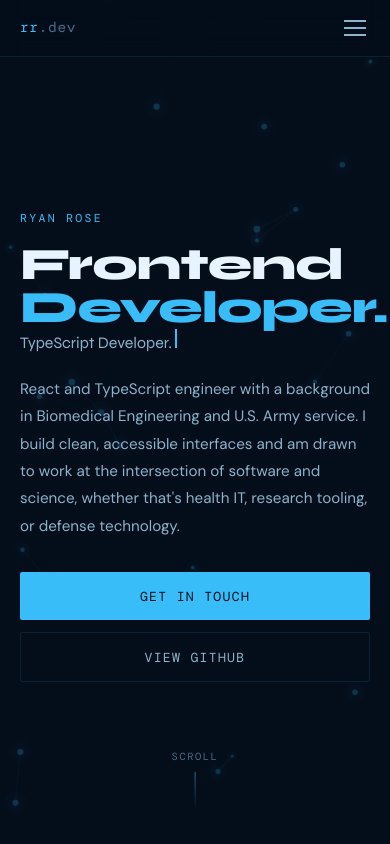
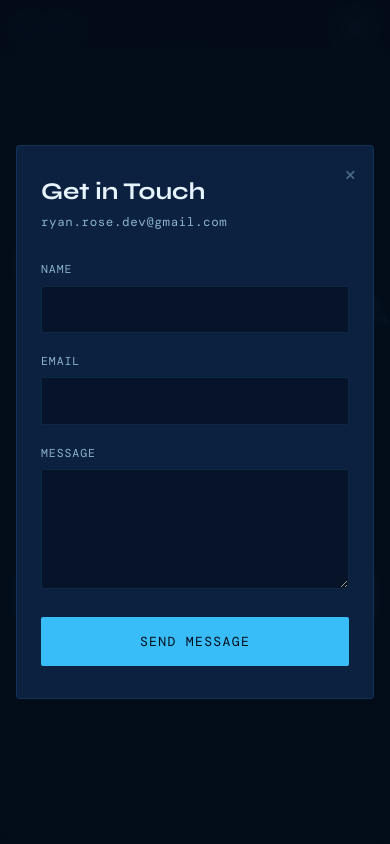
Before and after one commit to rmrose78/rr-dev, a React (Vite) app: page / in a window 390 px wide. Both pictures are taken after a click on the button "GET IN TOUCH". Built offline with nearby package versions, Linux system fonts and the light colour scheme.

Commit message:
feat: add contact modal component with form handling and styling chore: update .gitignore to include environment variable files chore: clean up package-lock.json by removing unnecessary libc entries

```diff
--- a/src/App.tsx
+++ b/src/App.tsx
@@ -1,15 +1,25 @@
-import { useState } from 'react'
+import { useEffect, useState } from 'react'
 import Nav from '@/components/layout/Nav'
 import Hero from '@/components/sections/Hero'
+import ContactModal from './components/ui/ContactModal'
 
 export default function App() {
   const [contactOpen, setContactOpen] = useState(false)
+
+  useEffect(() => {
+    console.log(contactOpen)
+  }, [contactOpen])
 
   return (
     <>
       <Nav onContactClick={() => setContactOpen(true)} />
       <main>
         <Hero onContactClick={() => setContactOpen(true)} />
+
+        <ContactModal
+          open={contactOpen}
+          onClose={() => setContactOpen(false)}
+        />
       </main>
     </>
   )
--- a/src/components/layout/Nav.tsx
+++ b/src/components/layout/Nav.tsx
@@ -64,7 +64,10 @@ export default function Nav({ onContactClick }: NavProps) {
 
           <button
             className={styles.cta}
-            onClick={onContactClick}
+            onClick={(e) => {
+              e.stopPropagation()
+              onContactClick()
+            }}
             aria-label="Open Contact Form"
           >
             Get in touch
--- /dev/null
+++ b/src/components/ui/ContactModal.module.scss
@@ -0,0 +1,115 @@
+@use '@/styles/_variables.scss' as *;
+@use '@/styles/_mixins.scss' as *;
+
+.modalTitle {
+  font-family: $font-heading;
+  font-size: 1.5rem;
+  font-weight: 700;
+  color: $text-primary;
+  margin-bottom: 0.35rem;
+}
+
+.modalSub {
+  font-family: $font-mono;
+  font-size: 0.78rem;
+  color: $text-secondary;
+  letter-spacing: 0.05em;
+  margin-bottom: 1.75rem;
+}
+
+.field {
+  display: flex;
+  flex-direction: column;
+  gap: 0.4rem;
+  margin-bottom: 1.25rem;
+}
+
+.label {
+  font-family: $font-mono;
+  font-size: 0.72rem;
+  color: $text-secondary;
+  letter-spacing: 0.08em;
+  text-transform: uppercase;
+}
+
+.input,
+.textarea {
+  background: rgba(4, 13, 26, 0.6);
+  border: 1px solid $border-subtle;
+  border-radius: 2px;
+  color: $text-primary;
+  font-family: $font-body;
+  font-size: 0.95rem;
+  padding: 0.65rem 0.85rem;
+  width: 100%;
+  transition: border-color $transition-base;
+
+  &:focus {
+    outline: none;
+    border-color: $electric-blue;
+  }
+
+  &::placeholder {
+    color: $text-muted;
+  }
+
+  // Override browser autofill background
+  &:-webkit-autofill,
+  &:-webkit-autofill:hover,
+  &:-webkit-autofill:focus {
+    -webkit-box-shadow: 0 0 0 1000px rgba(4, 13, 26, 0.6) inset;
+    -webkit-text-fill-color: $text-primary;
+    border-color: $electric-blue;
+    transition: background-color 5000s ease-in-out 0s;
+  }
+}
+
+.textarea {
+  resize: vertical;
+  min-height: 120px;
+}
+
+.btnPrimary {
+  font-family: $font-mono;
+  font-size: 0.82rem;
+  letter-spacing: 0.1em;
+  text-transform: uppercase;
+  color: $navy;
+  background: $electric-blue;
+  border: none;
+  padding: 0.85rem 1.8rem;
+  border-radius: 2px;
+  cursor: pointer;
+  width: 100%;
+  margin-top: 0.5rem;
+  transition: opacity $transition-base;
+
+  &:hover {
+    opacity: 0.85;
+  }
+
+  &:disabled {
+    opacity: 0.5;
+    cursor: not-allowed;
+  }
+}
+
+.errorMsg {
+  font-size: 0.85rem;
+  color: #f87171;
+  margin-bottom: 0.75rem;
+}
+
+.successState {
+  display: flex;
+  flex-direction: column;
+  align-items: center;
+  text-align: center;
+  padding: 1rem 0;
+  gap: 0.75rem;
+}
+
+.successIcon {
+  font-size: 2rem;
+  color: $teal;
+}
--- /dev/null
+++ b/src/components/ui/ContactModal.tsx
@@ -0,0 +1,152 @@
+import { useState } from 'react'
+import Modal from './Modal'
+import styles from './ContactModal.module.scss'
+
+interface ContactModalProps {
+  open: boolean
+  onClose: () => void
+}
+
+type FormStatus = 'idle' | 'submitting' | 'success' | 'error'
+
+interface FormFields {
+  name: string
+  email: string
+  message: string
+}
+
+const INITIAL_FIELDS: FormFields = {
+  name: '',
+  email: '',
+  message: '',
+}
+
+export default function ContactModal({ open, onClose }: ContactModalProps) {
+  const [fields, setFields] = useState<FormFields>(INITIAL_FIELDS)
+  const [status, setStatus] = useState<FormStatus>('idle')
+
+  function handleChange(
+    e: React.ChangeEvent<HTMLInputElement | HTMLTextAreaElement>
+  ) {
+    setFields((prev) => ({ ...prev, [e.target.name]: e.target.value }))
+  }
+
+  async function handleSubmit(e: React.FormEvent) {
+    e.preventDefault()
+    setStatus('submitting')
+
+    try {
+      const res = await fetch('https://api.web3forms.com/submit', {
+        method: 'POST',
+        headers: { 'Content-Type': 'application/json' },
+        body: JSON.stringify({
+          access_key: import.meta.env.VITE_WEB3FORMS_KEY,
+          ...fields,
+        }),
+      })
+
+      const data = await res.json()
+      const nextStatus = data.success ? 'success' : 'error'
+      setStatus(nextStatus)
+    } catch {
+      setStatus('error')
+    }
+  }
+
+  function handleClose() {
+    setStatus('idle')
+    setFields(INITIAL_FIELDS)
+    onClose()
+  }
+
+  return (
+    <Modal
+      open={open}
+      onClose={handleClose}
+      title="Get in Touch"
+      titleVisible={false}
+    >
+      {status === 'success' ? (
+        <div className={styles.successState}>
+          <p className={styles.successIcon}>✓</p>
+          <h2 className={styles.modalTitle}>Message sent.</h2>
+          <p className={styles.modalSub}>
+            Thanks for reaching out. I'll get back to you soon.
+          </p>
+          <button className={styles.btnPrimary} onClick={handleClose}>
+            Close
+          </button>
+        </div>
+      ) : (
+        <>
+          <h2 className={styles.modalTitle} id="modal-heading">
+            Get in Touch
+          </h2>
+          <p className={styles.modalSub}>ryan.rose.dev@gmail.com</p>
+
+          <form onSubmit={handleSubmit} noValidate>
+            <div className={styles.field}>
+              <label className={styles.label} htmlFor="modal-name">
+                Name
+              </label>
+              <input
+                className={styles.input}
+                id="modal-name"
+                name="name"
+                type="text"
+                autoComplete="name"
+                required
+                value={fields.name}
+                onChange={handleChange}
+              />
+            </div>
+
+            <div className={styles.field}>
+              <label className={styles.label} htmlFor="modal-email">
+                Email
+              </label>
+              <input
+                className={styles.input}
+                id="modal-email"
+                name="email"
+                type="email"
+                autoComplete="email"
+                required
+                value={fields.email}
+                onChange={handleChange}
+              />
+            </div>
+
+            <div className={styles.field}>
+              <label className={styles.label} htmlFor="modal-message">
+                Message
+              </label>
+              <textarea
+                className={styles.textarea}
+                id="modal-message"
+                name="message"
+                required
+                value={fields.message}
+                onChange={handleChange}
+              />
+            </div>
+
+            {status === 'error' && (
+              <p className={styles.errorMsg} role="alert">
+                Something went wrong. Please try again or email me directly.
+              </p>
+            )}
+
+            <button
+              className={styles.btnPrimary}
+              type="submit"
+              disabled={status === 'submitting'}
+            >
+              {status === 'submitting' ? 'Sending...' : 'Send Message'}
+            </button>
+          </form>
+        </>
+      )}
+    </Modal>
+  )
+}
--- /dev/null
+++ b/src/components/ui/Modal.module.scss
@@ -0,0 +1,67 @@
+@use '@/styles/_variables.scss' as *;
+@use '@/styles/_mixins.scss' as *;
+
+.overlay {
+  position: fixed;
+  inset: 0;
+  background: rgba(4, 13, 26, 0.92);
+  backdrop-filter: blur(8px);
+  z-index: 200;
+}
+
+.contentWrapper {
+  position: fixed;
+  inset: 0;
+  z-index: 201;
+  display: flex;
+  align-items: center;
+  justify-content: center;
+  padding: 1rem;
+  pointer-events: none;
+}
+
+.modal {
+  background: $navy-800;
+  border: 1px solid $border-subtle;
+  width: 100%;
+  max-width: 480px;
+  padding: 2rem 1.5rem;
+  border-radius: 4px;
+  position: relative;
+  pointer-events: all;
+  max-height: 90vh;
+  overflow-y: auto;
+
+  @include small {
+    padding: 2.5rem;
+  }
+}
+
+.closeBtn {
+  position: absolute;
+  top: 1rem;
+  right: 1rem;
+  background: none;
+  border: none;
+  color: $text-muted;
+  font-size: 1.5rem;
+  cursor: pointer;
+  line-height: 1;
+  transition: color $transition-base;
+
+  &:hover {
+    color: $text-primary;
+  }
+}
+
+.title {
+  font-family: $font-heading;
+  font-size: 1.5rem;
+  font-weight: 700;
+  color: $text-primary;
+  margin-bottom: 0.35rem;
+}
+
+.visuallyHidden {
+  @include visually-hidden;
+}
--- /dev/null
+++ b/src/components/ui/Modal.tsx
@@ -0,0 +1,72 @@
+import * as Dialog from '@radix-ui/react-dialog'
+import { VisuallyHidden } from '@radix-ui/react-visually-hidden'
+import { AnimatePresence, motion } from 'framer-motion'
+import styles from './Modal.module.scss'
+
+interface ModalProps {
+  open: boolean
+  onClose: () => void
+  title: string
+  children: React.ReactNode
+  titleVisible?: boolean
+}
+
+export default function Modal({
+  open,
+  onClose,
+  title,
+  children,
+  titleVisible = false,
+}: ModalProps) {
+  return (
+    <Dialog.Root open={open} onOpenChange={(isOpen) => !isOpen && onClose()}>
+      <Dialog.Portal>
+        <AnimatePresence>
+          {open && (
+            <>
+              <Dialog.Overlay asChild>
+                <motion.div
+                  className={styles.overlay}
+                  initial={{ opacity: 0 }}
+                  animate={{ opacity: 1 }}
+                  exit={{ opacity: 0 }}
+                  transition={{ duration: 0.2 }}
+                />
+              </Dialog.Overlay>
+
+              <Dialog.Content
+                className={styles.contentWrapper}
+                aria-describedby={undefined}
+              >
+                {titleVisible ? (
+                  <Dialog.Title className={styles.title}>{title}</Dialog.Title>
+                ) : (
+                  <VisuallyHidden>
+                    <Dialog.Title>{title}</Dialog.Title>
+                  </VisuallyHidden>
+                )}
+
+                <motion.div
+                  className={styles.modal}
+                  initial={{ opacity: 0, scale: 0.97 }}
+                  animate={{ opacity: 1, scale: 1 }}
+                  exit={{ opacity: 0, scale: 0.97 }}
+                  transition={{ duration: 0.25, ease: 'easeInOut' }}
+                >
+                  <Dialog.Close
+                    className={styles.closeBtn}
+                    aria-label="Close modal"
+                  >
+                    &times;
+                  </Dialog.Close>
+
+                  {children}
+                </motion.div>
+              </Dialog.Content>
+            </>
+          )}
+        </AnimatePresence>
+      </Dialog.Portal>
+    </Dialog.Root>
+  )
+}
```
Also changed, not shown: 2 other files (tests, documents, lock files or other folders).
